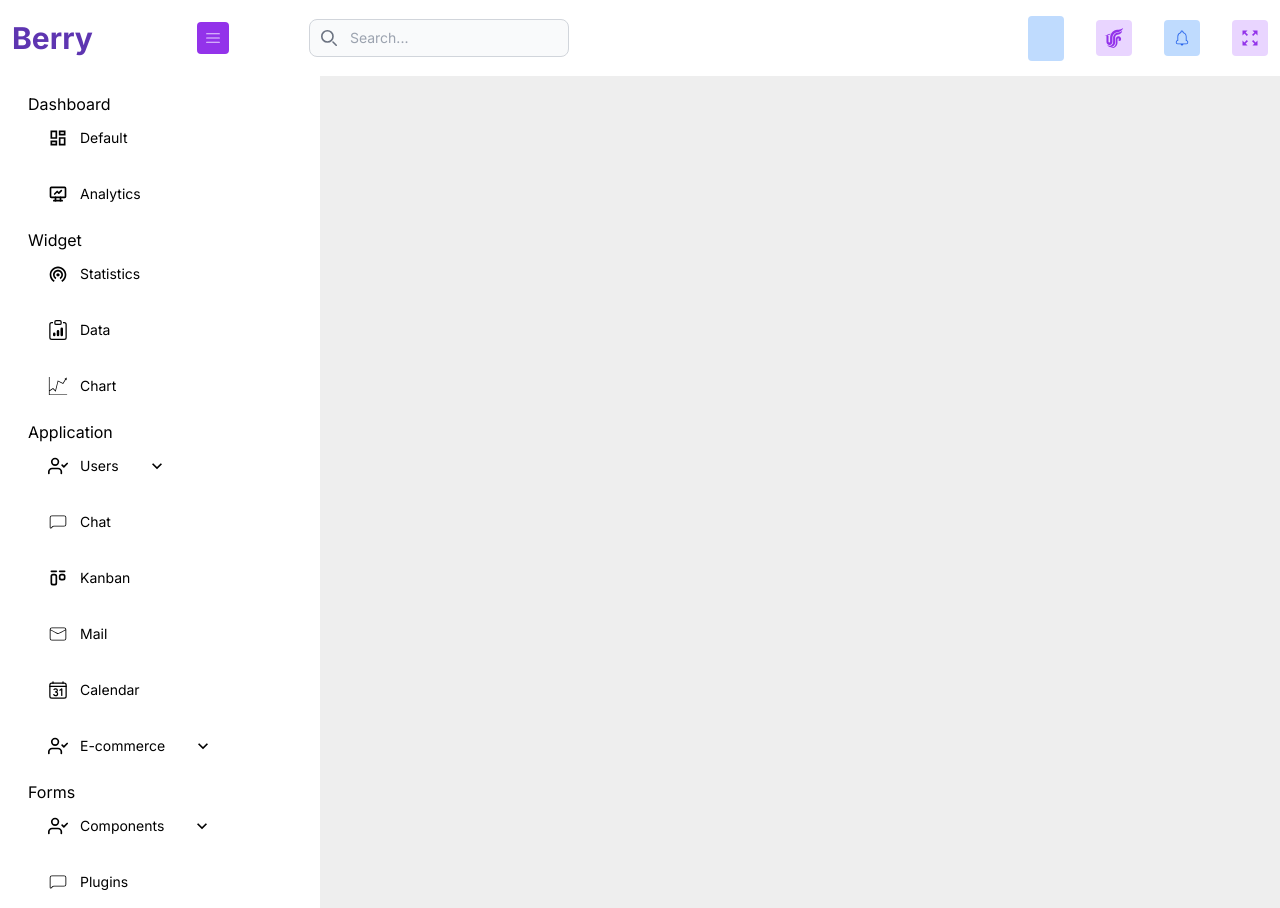
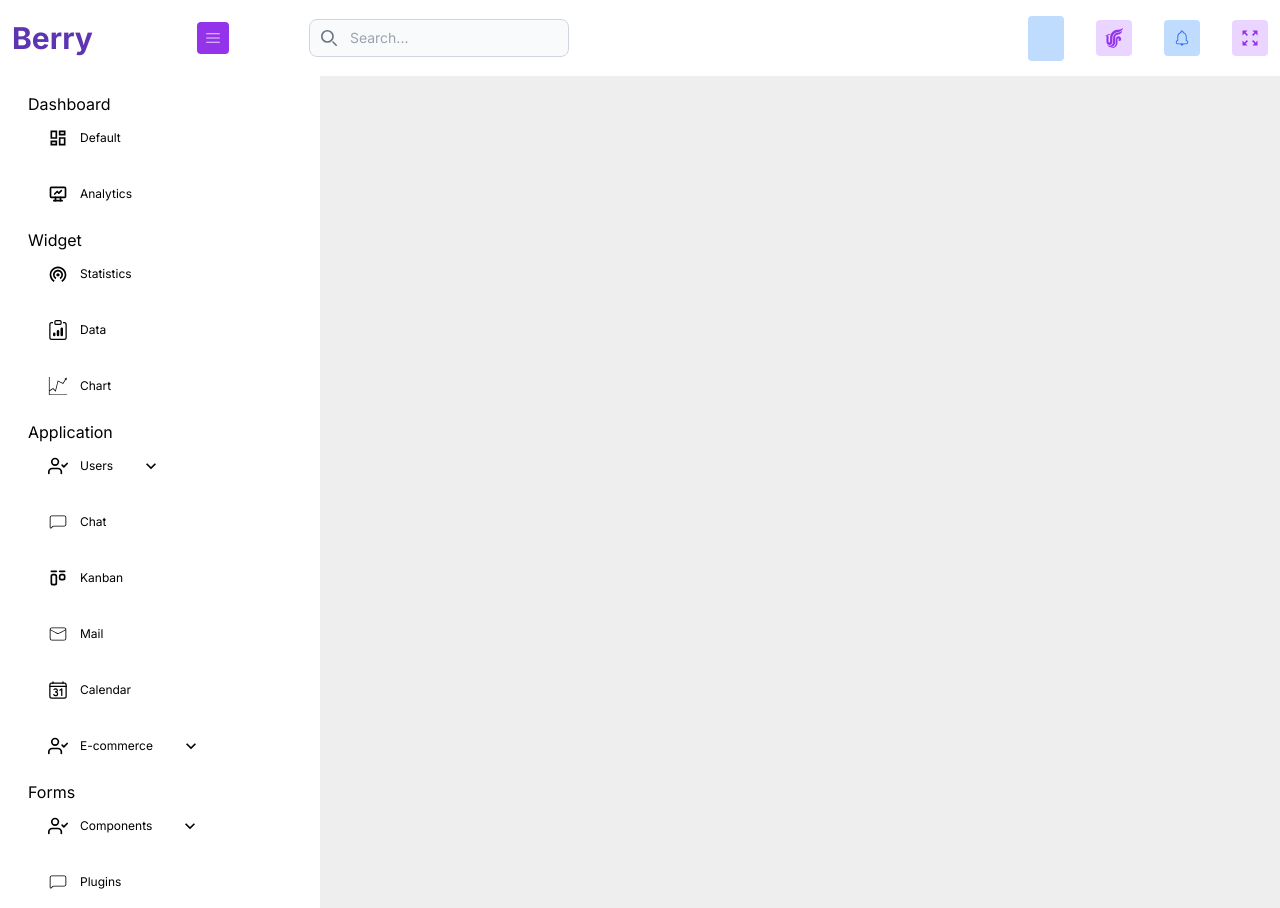
Before and after one commit to senayakagunduz/next-dashboard, a Next.js app: page / in a window 1280 px wide. Built offline with nearby package versions, Linux system fonts and the light colour scheme; some icons are missing.

Commit message:
text size added

```diff
--- a/src/app/components/Content.jsx
+++ b/src/app/components/Content.jsx
@@ -2,9 +2,13 @@ import React from 'react'
 
 const Content = () => {
   return (
-    <div className='flex z-0 h-screen overflow-y-auto'>
+    <div className='flex z-0 h-screen overflow-y-auto overflow-x-hidden'>
+      <div className="grid grid-rows-1 items-center justify-center w-full">
 
-    </div>
+
+
+      </div>
+      </div>
   )
 }
 
--- a/src/app/components/SideBar.jsx
+++ b/src/app/components/SideBar.jsx
@@ -7,7 +7,7 @@ import data from './data';
 const SideBar = ({ collapsed }) => {
 
     return (
-        <aside className={`flex bg-white sidebar relative top-0 bottom-0 z-99 transiton-width duration-300 overflow-y-auto ${collapsed ? 'w-1/16' : 'w-80 md:block'}  `}>
+        <aside className={`flex bg-white sidebar relative top-0 bottom-0 z-99 transiton-width duration-300 overflow-y-auto ${collapsed ? 'w-20' : 'w-80 md:block'}  `}>
             <nav className='h-screen flex flex-col'>
                 <ul className="flex-1 px-3">
                     {data.map((item, index) => (
--- a/src/app/components/SideBarDynamic.jsx
+++ b/src/app/components/SideBarDynamic.jsx
@@ -10,13 +10,15 @@ const SideBarDynamic = ({ icon, text, children, collapsed }) => {
     }
     return (
       <div>
+        {/*link varsa ve linklerin alt linkleri varsa iconları ve text döndür*/}
         {children && children.length > 0 && !collapsed ?
           (
             <div>
               <span>{icon}</span>
               <span className="">{text}</span>
+               {/*link varsa ve linklerin alt linkleri varsa ve sidebar açıksa alttaki componenti de döndür*/}
               {!collapsed ? (
-                <div className="ml-2 flex-col text-sm lg:text-md pr-10">
+                <div className="ml-2 flex-col text-xs lg:text-md pr-10">
                   {children.map((child, index) => (
                     <SideBarItem
                       onClick={() => handleItemClick(index)}
@@ -32,6 +34,7 @@ const SideBarDynamic = ({ icon, text, children, collapsed }) => {
             </div>
           ) : (
             <>
+            {/*sadece iconları getirir*/}
               {children && (
                 <div className="ml-2">
                   {children.map((child, index) => (
```
